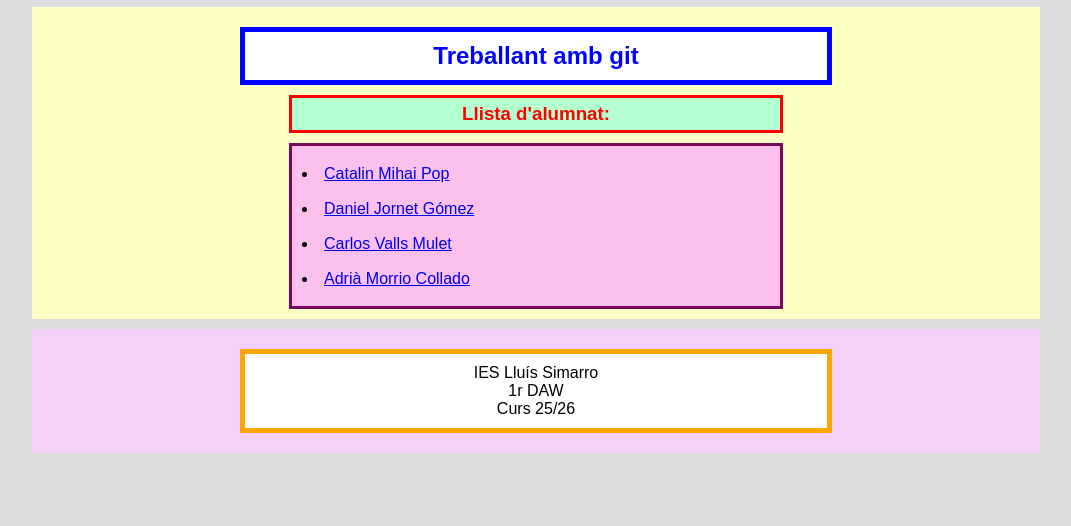
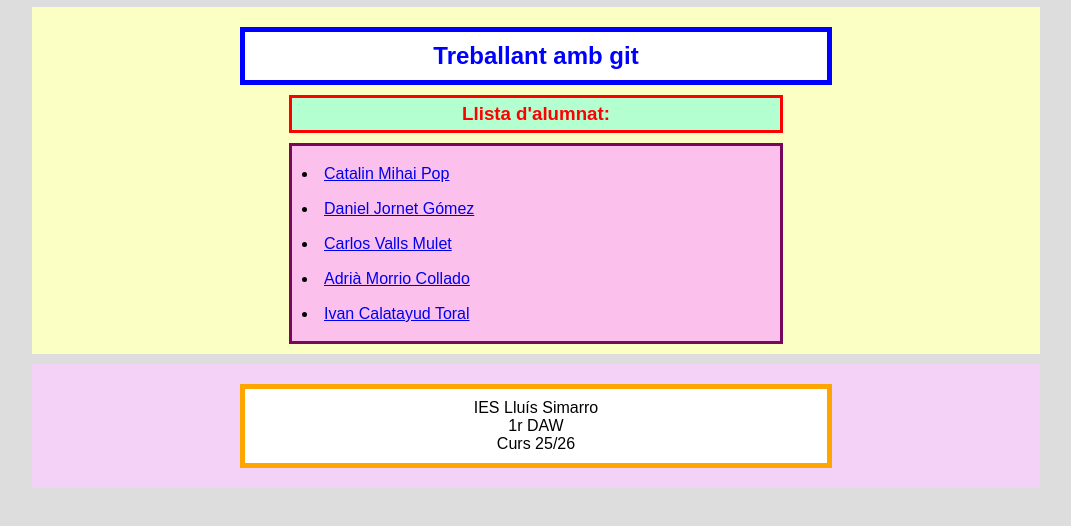
Before and after one commit to Eleazar-1/entorns2526, a plain HTML site: page index.html in a window 1280 px wide. Shown: the part 130-656 px from the top of the page, without its empty margins (104-1175 px from the left). Drawn offline with Linux system fonts and the light colour scheme.

Commit message:
Ivan Calatayud

```diff
--- a/index.html
+++ b/index.html
@@ -19,6 +19,7 @@
     <li><a href="./img/imgDaniel/img_dani.png">Daniel Jornet Gómez</a></li>
     <li><a href="./img/imgCarlos/img_Carlos.png">Carlos Valls Mulet</a></li>
     <li><a href="./img/imgAdria/zjMdkM.png">Adrià Morrio Collado</a></li>
+    <li><a href="./img/imgIvan/imgIvan.png">Ivan Calatayud Toral</a></li>
   </ul>
    </main>
    <footer id="peu">
```
Also changed, not shown: img/imgIvan/imgIvan.png (added).
